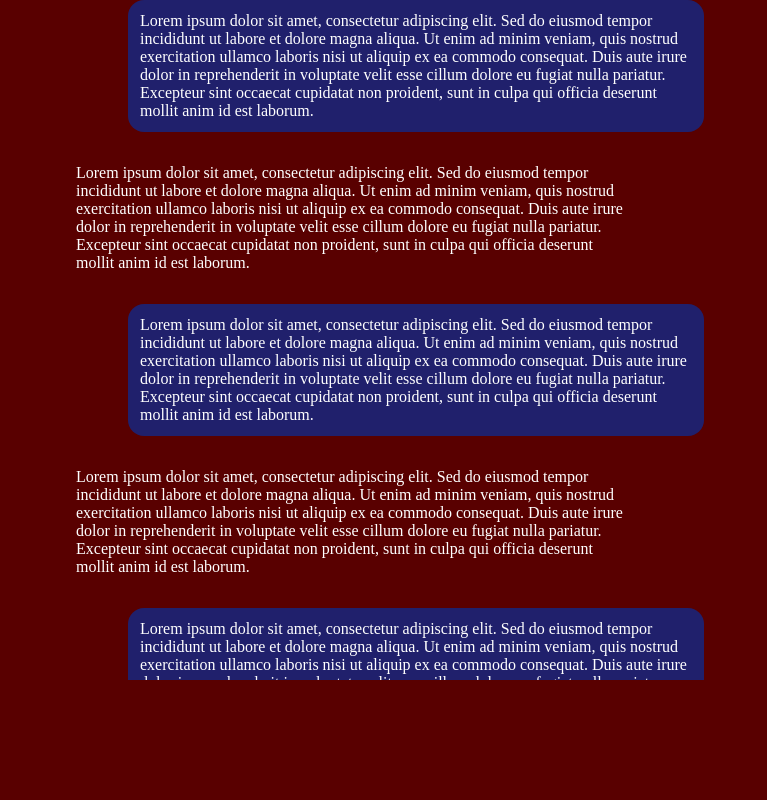
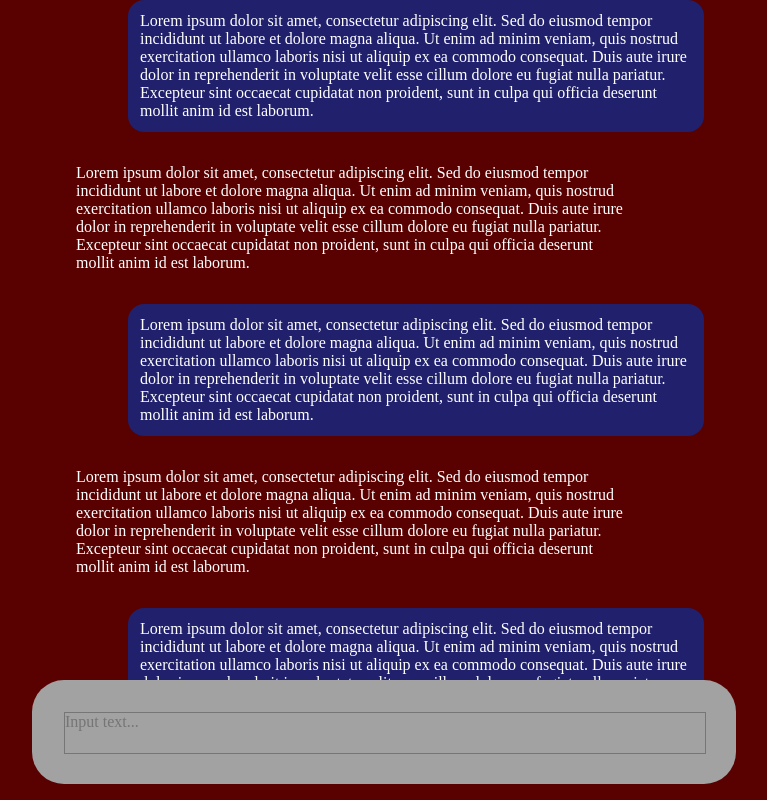
Before and after one commit to KainzJulian/LLMWebUI, an Angular app: page / in a window 1280 px wide. Shown: the whole page, without its empty margins (256-1023 px from the left). Built offline with nearby package versions, Linux system fonts and the light colour scheme.

Commit message:
added input field and output field in web page

```diff
--- a/src/shared/components/atoms/input-field/input-field.component.html
+++ b/src/shared/components/atoms/input-field/input-field.component.html
@@ -1,4 +1,4 @@
-<div class="inputField">
+<div>
   <textarea
     #input
     (ngModel)="(inputText)"
--- a/src/shared/components/atoms/input-field/input-field.component.scss
+++ b/src/shared/components/atoms/input-field/input-field.component.scss
@@ -1,16 +1,17 @@
-.inputField {
+div {
   background-color: rgb(162, 162, 162);
   // display: fixed;
   // position: absolute;
-
-  // bottom: 5%;
-  // right: 25%;
 
   padding: 32px;
 
   width: 50%;
   height: 5%;
   border-radius: 32px;
+
+  margin-left: auto;
+  margin-right: auto;
+
 }
 
 .input {
--- a/src/shared/components/pages/wep-page/wep-page.component.html
+++ b/src/shared/components/pages/wep-page/wep-page.component.html
@@ -1,4 +1,4 @@
 <div class="container">
-  <!-- <app-input-field></app-input-field> -->
   <app-convo-list></app-convo-list>
+  <app-input-field></app-input-field>
 </div>
--- a/src/shared/components/pages/wep-page/wep-page.component.scss
+++ b/src/shared/components/pages/wep-page/wep-page.component.scss
@@ -2,4 +2,10 @@
   width: 100%;
   height: 100%;
   background-color: rgb(89, 0, 0);
+
 }
+
+.convoGroup {
+  margin-left: auto;
+  margin-right: auto;
+}
--- a/src/shared/components/pages/wep-page/wep-page.component.ts
+++ b/src/shared/components/pages/wep-page/wep-page.component.ts
@@ -6,7 +6,7 @@ import { ConvoListComponent } from '../../molecules/convo-list/convo-list.compon
 @Component({
   selector: 'app-wep-page',
   standalone: true,
-  imports: [OutputFieldComponent, ConvoListComponent],
+  imports: [OutputFieldComponent, ConvoListComponent, InputFieldComponent],
   templateUrl: './wep-page.component.html',
   styleUrl: './wep-page.component.scss',
 })
```
